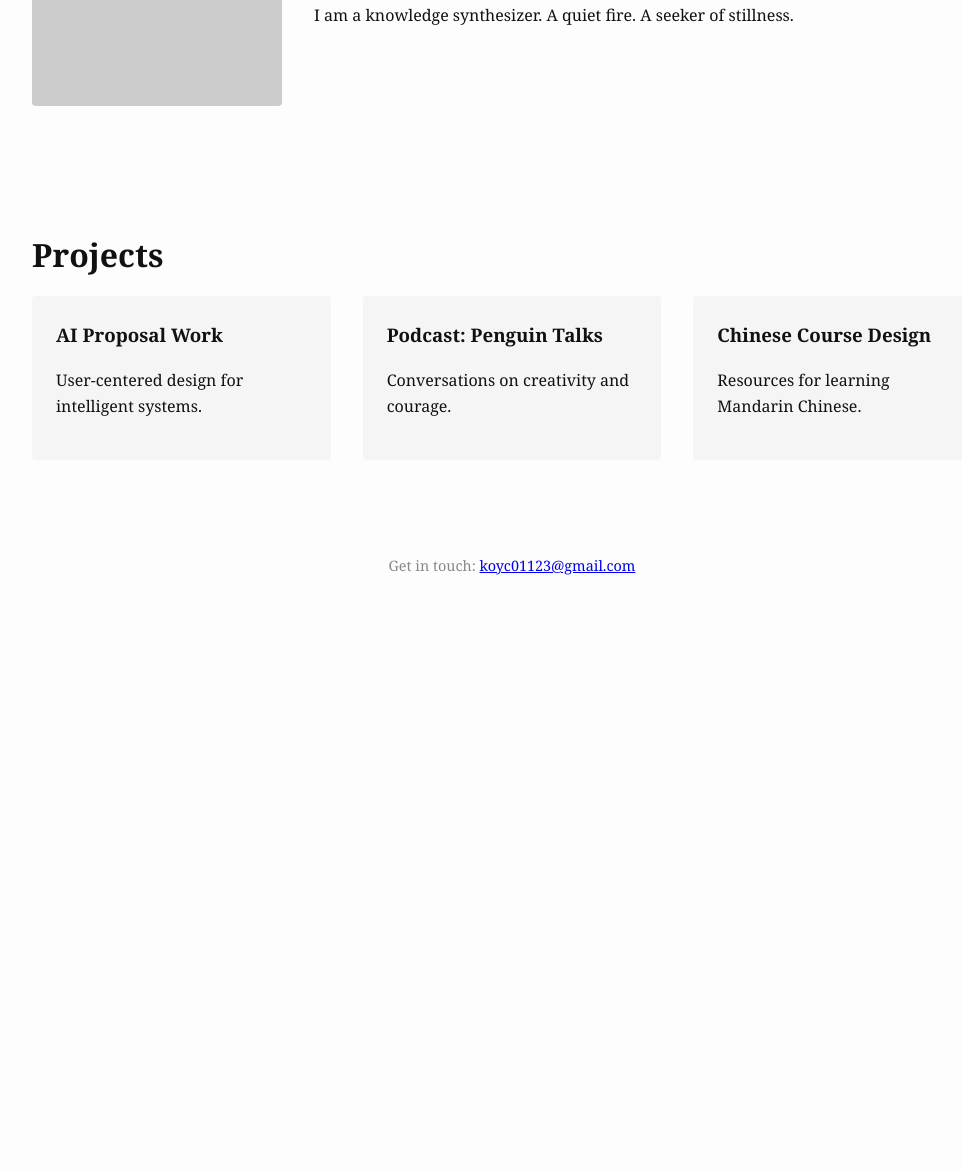
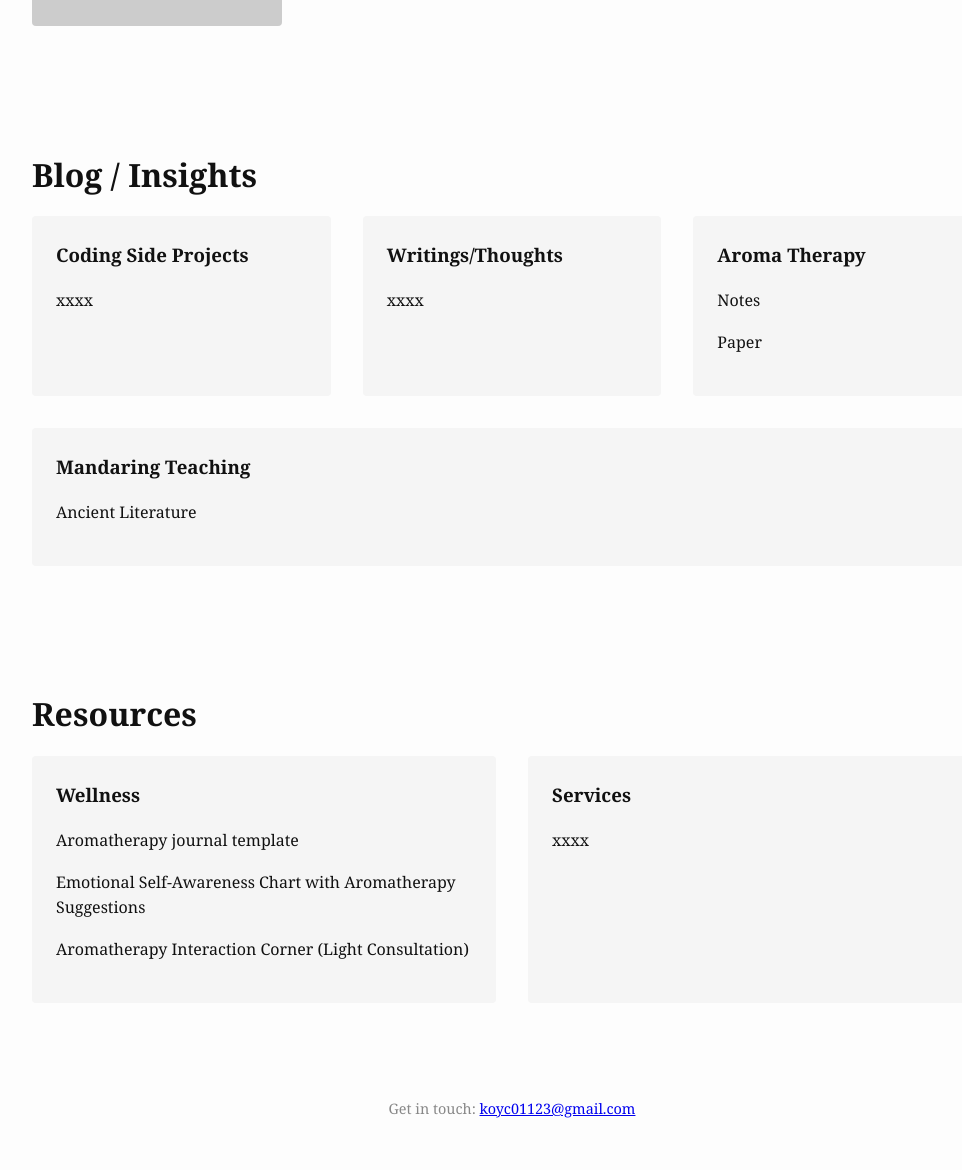
Before and after one commit to koyc-code/personal_website, a plain HTML site: page index.html in a window 1280 px wide. Shown: the part 631-1801 px from the top of the page, without its empty margins (128-1090 px from the left). Before the commit the page ends 1286 px from the top, so only its background shows below. Drawn offline with Linux system fonts and the light colour scheme; placeholder pictures from the web are drawn by us.

Commit message:
Version1, modified Content

```diff
--- a/index.html
+++ b/index.html
@@ -76,34 +76,54 @@
 <body>
   <div class="container">
     <section class="hero">
-      <h1>Hi, I’m 映竹.</h1>
-      <h1>I make things.</h1>
-      <p>This space is where curiosity lives.</p>
+      <h1>Hi, I’m Yinchu.</h1>
+      <p>text</p>
     </section>
 
     <section class="section about">
-      <img src="https://via.placeholder.com/250x300" alt="Yinzhu portrait">
+      <img src="https://via.placeholder.com/250x300" alt="my picture">
       <div class="about-text">
         <h2>About Me</h2>
-        <p>I used to chase stability, now I create space for questions.</p>
-        <p>I am a knowledge synthesizer. A quiet fire. A seeker of stillness.</p>
+        <p>Aromatherapist | Coder | Writer | Mandarin Tutor | English Teacher</p>
+        <p>German Learner | Spanish Learner</p>
       </div>
     </section>
 
     <section class="section">
-      <h2>Projects</h2>
+      <h2>Blog / Insights</h2>
       <div class="projects">
         <div class="project">
-          <h3>AI Proposal Work</h3>
-          <p>User-centered design for intelligent systems.</p>
+          <h3>Coding Side Projects</h3>
+          <p>xxxx</p>
         </div>
         <div class="project">
-          <h3>Podcast: Penguin Talks</h3>
-          <p>Conversations on creativity and courage.</p>
+          <h3>Writings/Thoughts</h3>
+          <p>xxxx</p>
         </div>
         <div class="project">
-          <h3>Chinese Course Design</h3>
-          <p>Resources for learning Mandarin Chinese.</p>
+          <h3>Aroma Therapy</h3>
+          <p>Notes</p>
+          <p>Paper</p>
+        </div>
+        <div class="project">
+          <h3>Mandaring Teaching</h3>
+          <p>Ancient Literature</p>
+        </div>
+      </div>
+    </section>
+
+    <section class="section">
+      <h2>Resources</h2>
+      <div class="projects">
+        <div class="project">
+          <h3>Wellness</h3>
+          <p>Aromatherapy journal template</p>
+          <p>Emotional Self-Awareness Chart with Aromatherapy Suggestions</p>
+          <p>Aromatherapy Interaction Corner (Light Consultation)</p>
+        </div>
+        <div class="project">
+          <h3>Services</h3>
+          <p>xxxx</p>
         </div>
       </div>
     </section>
```
